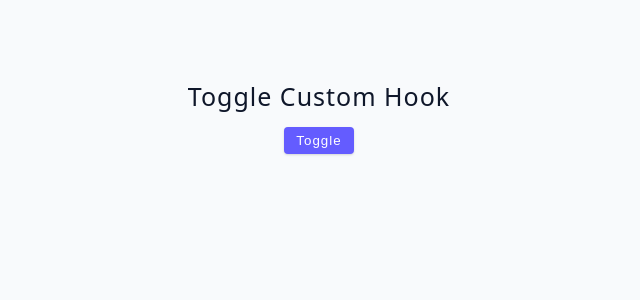
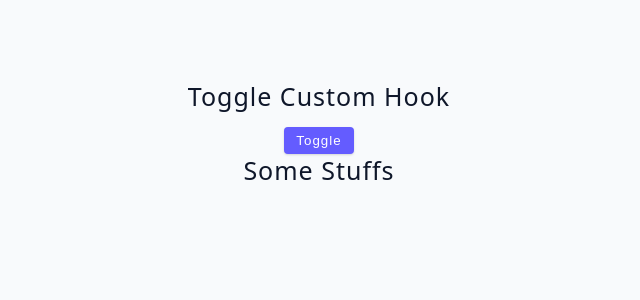
Before and after one commit to hungbui7690/react-tutorials, a React (Vite) app in the folder client/: page / in a window 1280 px wide. Shown: the top 300 px of the page, without its empty margins (321-961 px from the left). Built offline with nearby package versions, Linux system fonts and the light colour scheme.

Commit message:
Custom Hooks P2: Create & Use Custom Hook

```diff
--- a/client/src/01-custom-hooks.jsx
+++ b/client/src/01-custom-hooks.jsx
@@ -1,22 +1,22 @@
 /*
-  Custom Hooks P1: Setup
-  - same rules as regular hooks
-  - simplify component (less code)
-  - re-use functionality
-
-  (***) requirement: setShow() is used in many places > turn in to Custom Hook
+  Custom Hooks P2: Create & Use Custom Hook
+  - create useToggle.jsx
+  - import and use
 
 */
 
 import { useState } from 'react'
+import useToggle from './useToggle' // (***)
 
 const ToggleExample = () => {
-  const [show, setShow] = useState(false)
+  const { show, toggle } = useToggle(true) // (***)
 
   return (
     <div>
       <h4>Toggle Custom Hook</h4>
-      <button className='btn' onClick={() => setShow(!show)}>
+
+      {/* (***) */}
+      <button className='btn' onClick={() => toggle(!show)}>
         Toggle
       </button>
       {show && <h4>Some Stuffs</h4>}
--- /dev/null
+++ b/client/src/useToggle.jsx
@@ -0,0 +1,11 @@
+import { useState } from 'react'
+
+const useToggle = (defaultValue) => {
+  const [show, setShow] = useState(defaultValue)
+  const toggle = () => {
+    setShow(!show)
+  }
+  return { show, toggle } // (***) must have return > can return [] or {}
+}
+
+export default useToggle
```
